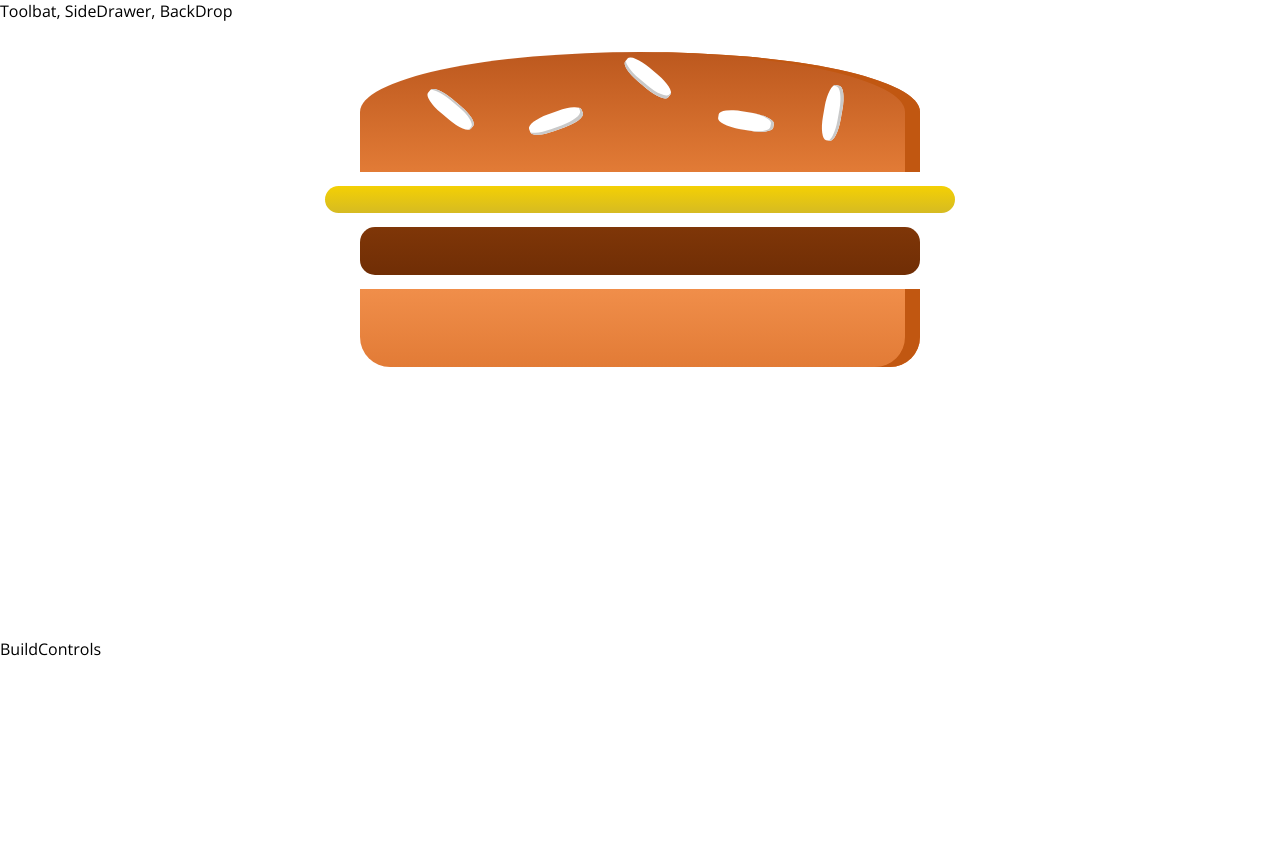
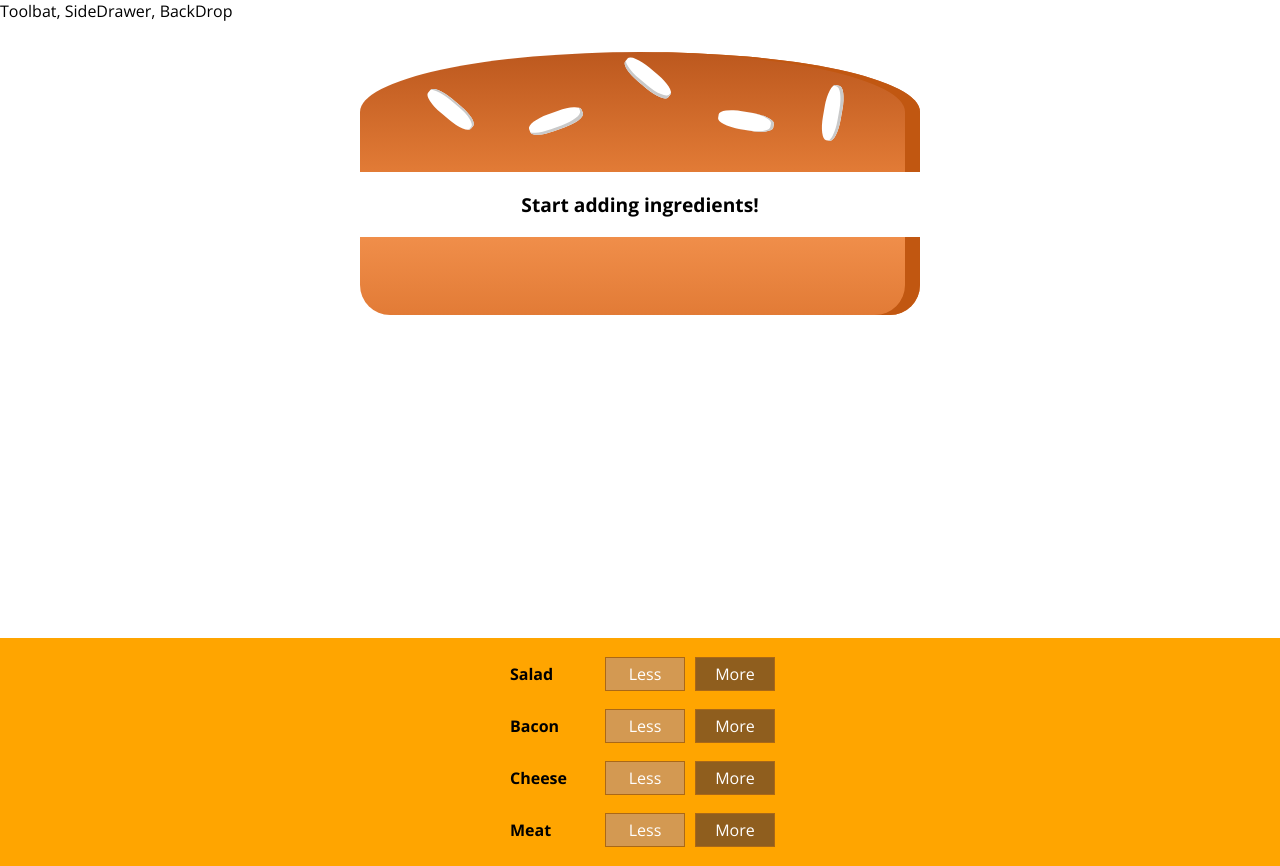
Before and after one commit to Imseriious/Burger-App, a React (Create React App) app: page / in a window 1280 px wide. Before the commit the page ends 800 px from the top, so only its background shows below. Built offline with nearby package versions, Linux system fonts and the light colour scheme.

Commit message:
BuildControls added to the screen

```diff
--- /dev/null
+++ b/src/components/Burger/BuildControls/BuildControl/BuildControl.js
@@ -0,0 +1,13 @@
+import React from 'react';
+import classes from './BuildControl.module.css';
+
+const buildControl = (props) => (
+    <div className={classes.BuildControl}>
+        <div className={classes.Label}>{props.label}</div>
+        <button className={classes.Less}>Less</button>
+        <button className={classes.More}>More</button>
+    </div>
+
+);
+
+export default buildControl;
--- /dev/null
+++ b/src/components/Burger/BuildControls/BuildControl/BuildControl.module.css
@@ -0,0 +1,56 @@
+.BuildControl {
+    display: flex;
+    justify-content: space-between;
+    align-items: center;
+    margin: 5px 0;
+}
+
+.BuildControl button {
+    display: block;
+    font: inherit;
+    padding: 5px;
+    margin: 0 5px;
+    width: 80px;
+    border: 1px solid #AA6817;
+    cursor: pointer;
+    outline: none;
+}
+
+.BuildControl button:disabled {
+    background-color: #AC9980;
+    border: 1px solid #7E7365;
+    color: #ccc;
+    cursor: default;
+}
+
+.BuildControl button:hover:disabled {
+    background-color: #AC9980;
+    color: #ccc;
+    cursor: not-allowed;
+}
+
+.Label {
+    padding: 10px;
+    font-weight: bold;
+    width: 80px;
+}
+
+.BuildControl .Less {
+    background-color: #D39952;
+    color: white;
+}
+
+.BuildControl .More {
+    background-color: #8F5E1E;
+    color: white;
+}
+
+.BuildControl .Less:hover, .BuildControl .Less:active {
+    background-color: #DAA972;
+    color: white;
+}
+
+.BuildControl .More:hover,.BuildControl .More:active {
+    background-color: #99703F;
+    color: white;
+}
--- /dev/null
+++ b/src/components/Burger/BuildControls/BuildControls.js
@@ -0,0 +1,23 @@
+import React from 'react';
+
+import classes from './BuildControls.module.css';
+
+import BuildControl from './BuildControl/BuildControl';
+
+const controls = [
+    { label: 'Salad' , type: 'salad'},
+    { label: 'Bacon' , type: 'bacon'},
+    { label: 'Cheese' , type: 'cheese'},
+    { label: 'Meat' , type: 'meat'},
+];
+
+const buildControls = (props) => (
+    <div className={classes.BuildControls}>
+        {controls.map(ctrl => (
+            <BuildControl key={ctrl.label} label = {ctrl.label}/>
+        ))}
+    </div>
+);
+
+
+export default buildControls;
--- /dev/null
+++ b/src/components/Burger/BuildControls/BuildControls.module.css
@@ -0,0 +1,10 @@
+.BuildControls {
+    width: 100%;
+    background-color: orange;
+    display:  flex;
+    flex-flow: column;
+    align-items: center;
+    box-shadow: 0 2px 1px #ccc;
+    margin: auto;
+    padding: 10px 0;
+}
--- a/src/components/Burger/Burger.js
+++ b/src/components/Burger/Burger.js
@@ -4,12 +4,25 @@ import classes from './Burger.module.css';
 import BurgerIngredient from './BurgerIngredients/BurgerIngredients';
 
 const burger = (props) => {
+    //Transforming the ingredients object of the state into an array.
+    let transformedIngredients = Object.keys(props.ingredients).map(igKey => {
+        return [...Array(props.ingredients[igKey])].map((_, i) => {
+            return <BurgerIngredient key={igKey + i} type={igKey} />
+        });
+    })
+    .reduce((arr, el) => {
+        return arr.concat(el)
+    }, []);
+
+    if (transformedIngredients.length === 0) {
+        transformedIngredients = <p>Start adding ingredients!</p>
+    }
+
     return (
         <div className={classes.Burger}>
-            <BurgerIngredient type="bread-top"/>
-            <BurgerIngredient type="cheese"/>
-            <BurgerIngredient type="meat"/>
-            <BurgerIngredient type="bread-bottom"/>
+            <BurgerIngredient type="bread-top" />
+            {transformedIngredients}
+            <BurgerIngredient type="bread-bottom" />
         </div>
     );
 };
--- a/src/containers/BurgerBuilder/BurgerBuilder.js
+++ b/src/containers/BurgerBuilder/BurgerBuilder.js
@@ -2,15 +2,28 @@ import React, { Component } from 'react';
 
 import Aux from '../../hoc/Auxiliary';
 import Burger from '../../components/Burger/Burger';
+import BuildControls from '../../components/Burger/BuildControls/BuildControls';
 
 class BurgerBuilder extends Component {
+    // constructor(props) {
+    //     super(props);
+    //     this.state = {...}
+    // }
+
+    state = {
+        ingredients: {
+            salad: 0,
+            bacon: 0,
+            cheese: 0,
+            meat: 0
+        }
+    }
+
     render() {
         return(
             <Aux>
-                <Burger />
-                <div>
-                    BuildControls
-                </div>
+                <Burger ingredients={this.state.ingredients} />
+                <BuildControls />
             </Aux>
         );
     }
```
